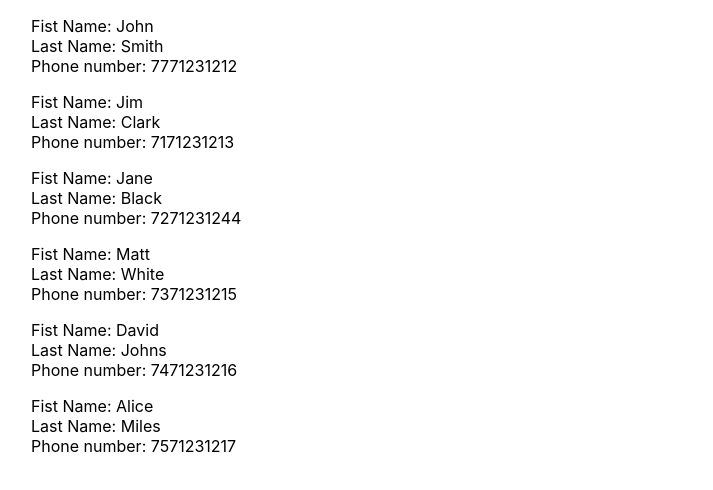
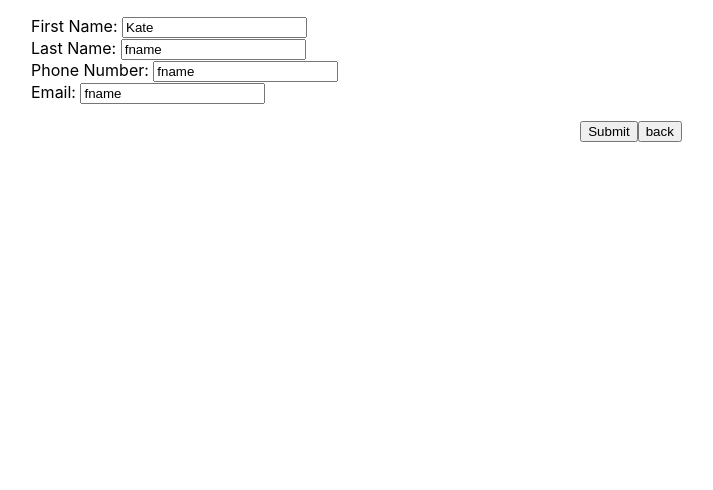
Before and after one commit to Katerina-spb/contact-list, a React (Create React App) app: page /edit in a window 1280 px wide. Shown: the top 490 px of the page, without its empty margins (9-722 px from the left). Built offline with nearby package versions, Linux system fonts and the light colour scheme.

Commit message:
Added basic routing

```diff
--- a/package.json
+++ b/package.json
@@ -8,6 +8,7 @@
     "@testing-library/user-event": "^12.8.3",
     "react": "^17.0.2",
     "react-dom": "^17.0.2",
+    "react-router-dom": "^5.2.0",
     "react-scripts": "4.0.3",
     "web-vitals": "^1.1.2"
   },
--- a/src/App.js
+++ b/src/App.js
@@ -1,11 +1,19 @@
 import logo from './logo.svg';
 import './App.css';
 import ContactList from './ContactList';
+import Contact from './Contact';
+import EditForm from './EditForm.js';
+import { BrowserRouter as Router, Switch, Route } from 'react-router-dom';
 
 function App() {
   return (
     <div className="App">
-      <ContactList />
+      <Router>
+        <Switch>
+          <Route path="/" exact component={ContactList} />
+          <Route path="/edit" exact component={EditForm} />
+        </Switch>
+      </Router>
     </div>
   );
 }
--- a/src/Contact.js
+++ b/src/Contact.js
@@ -1,12 +1,20 @@
 import './Contact.css';
+import { Link } from 'react-router-dom';
 
 function Contact(props) {
   return (
-    <ul>
-      <li>Fist Name: {props.contact.firstName}</li>
-      <li>Last Name: {props.contact.lastName}</li>
-      <li>Phone number: {props.contact.number}</li>
-    </ul>
+    <div>
+      <Link to='/edit'>
+
+        <button>Edit</button>
+      </Link>
+
+      <ul>
+        <li>Fist Name: {props.contact.firstName}</li>
+        <li>Last Name: {props.contact.lastName}</li>
+        <li>Phone number: {props.contact.number}</li>
+      </ul>
+    </div>
   )
 }
 
--- /dev/null
+++ b/src/EditForm.js
@@ -0,0 +1,31 @@
+import { Link } from 'react-router-dom';
+import './EditForm.css';
+
+function EditForm () {
+  return (
+    <div>
+      <form className = 'contact-info-form'>
+        <ul>
+          <li>
+            First Name: <input type="text" value="Kate"></input>
+          </li>
+          <li>
+            Last Name: <input type="text" value="fname"></input>
+          </li>
+          <li>
+            Phone Number: <input type="text" value="fname"></input>
+          </li>
+          <li>
+            Email: <input type="text" value="fname"></input>
+          </li>
+        </ul>
+        <input type="submit" value="Submit"></input>
+        <Link to = '/'>
+        <button>back</button>
+        </Link>
+      </form>
+    </div>
+  )
+}
+
+export default EditForm;
```
Also changed, not shown: src/EditForm.css (added), 1 other file (tests, documents, lock files or other folders).
